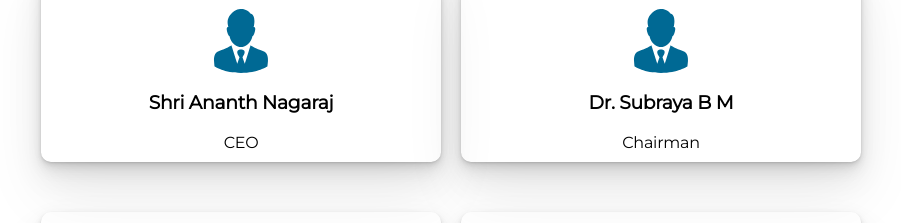
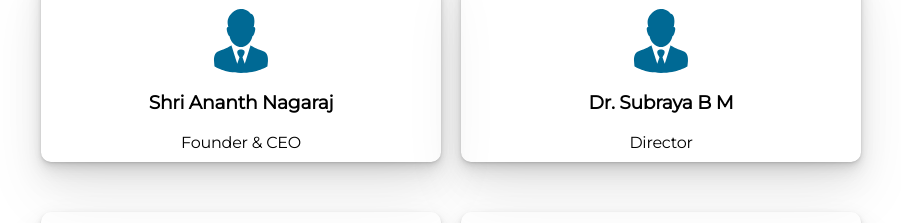
Before and after one commit to 24vishwas/bbv, a plain HTML site: page index.html in a window 1280 px wide. Shown: the part 1580-1803 px from the top of the page, without its empty margins (189-1090 px from the left). Drawn offline with Linux system fonts and the light colour scheme; a web font is replaced by a local one.

Commit message:
some upadate

```diff
--- a/index.html
+++ b/index.html
@@ -64,12 +64,12 @@
             <div class="card">
                 <img src="./assets/businessman-svgrepo-com.svg" alt="icon">
                 <h3>Shri Ananth Nagaraj</h3>
-                <p>CEO</p>
+                <p>Founder & CEO</p>
             </div>
             <div class="card">
                 <img src="./assets/businessman-svgrepo-com.svg" alt="icon">
                 <h3>Dr. Subraya B M</h3>
-                <p>Chairman</p>
+                <p>Director</p>
             </div>
             <div class="card">
                 <img src="./assets/businessman-svgrepo-com.svg" alt="icon">
```
